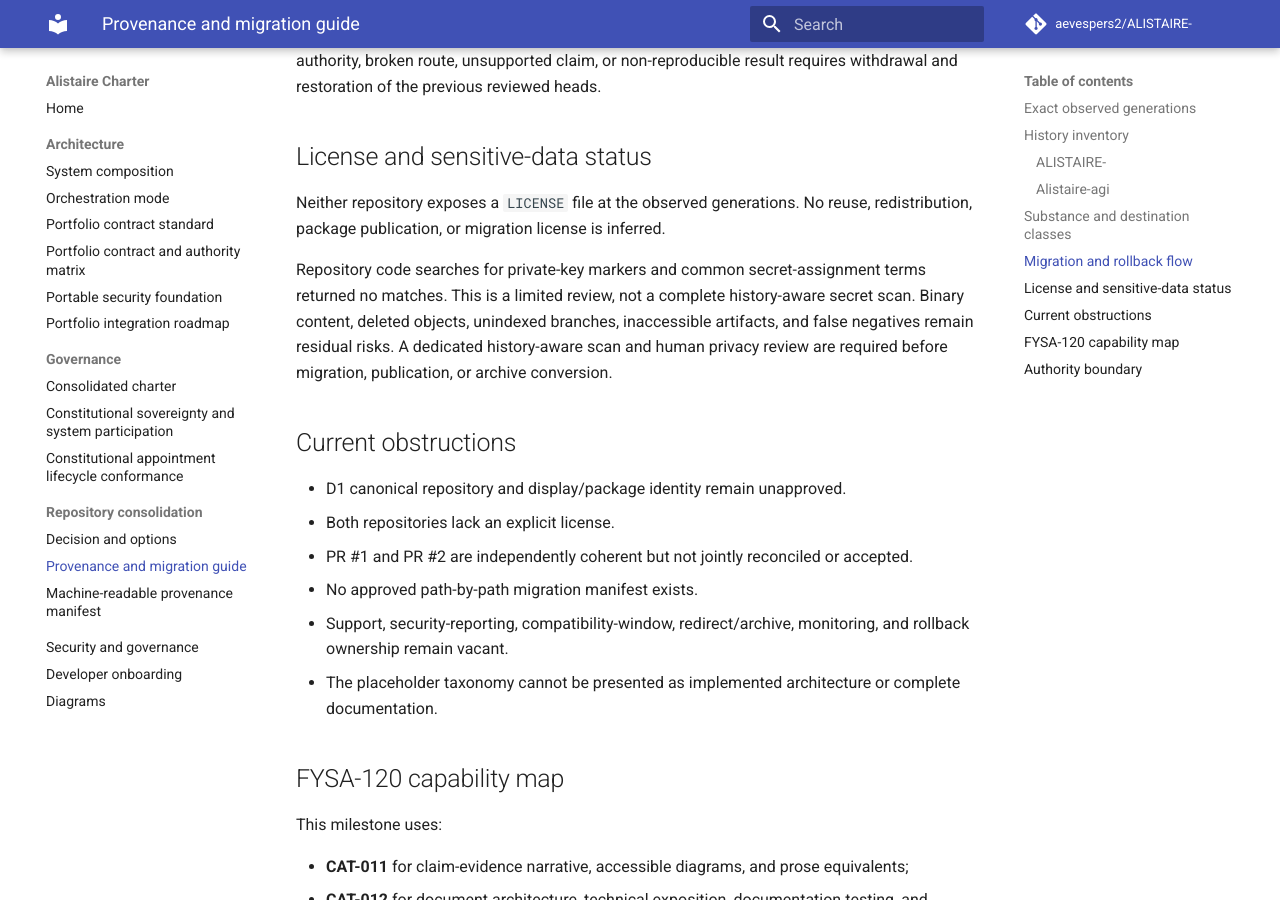
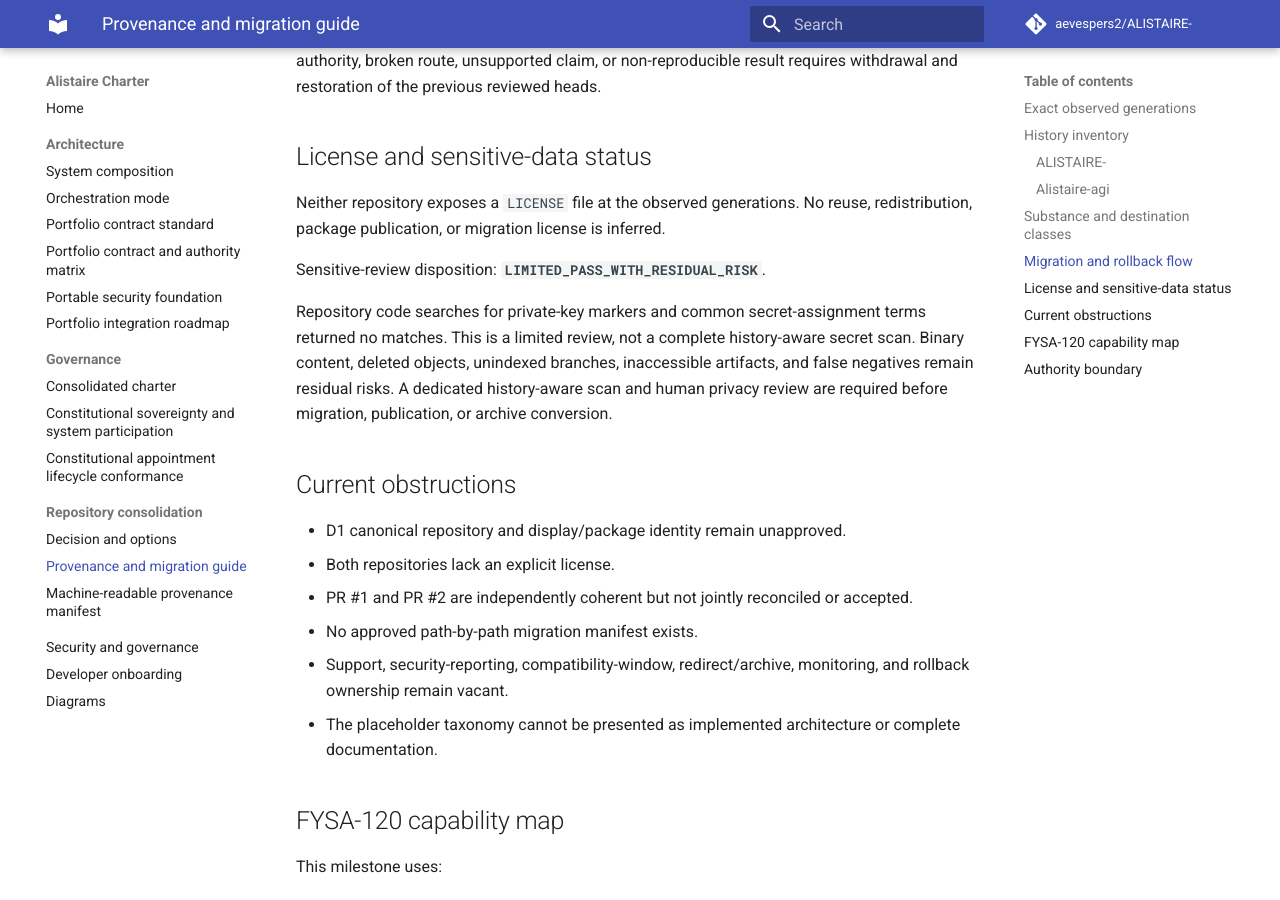
Before and after one commit to aevespers2/ALISTAIRE-, an MkDocs documentation site: the page built from docs/repository-provenance-and-migration.md, in a window 1280 px wide and 900 px high, scrolled down 3681 px. Built offline with MkDocs 1.6.1 and Material for MkDocs 9.7.7, drawn with Linux system fonts in a browser that asks for light colours; comment, search, counter and statistics services are not loaded.

Commit message:
fix: expose qualified sensitive-review disposition

```diff
--- a/docs/repository-provenance-and-migration.md
+++ b/docs/repository-provenance-and-migration.md
@@ -63,6 +63,8 @@ flowchart TD
 
 Neither repository exposes a `LICENSE` file at the observed generations. No reuse, redistribution, package publication, or migration license is inferred.
 
+Sensitive-review disposition: **`LIMITED_PASS_WITH_RESIDUAL_RISK`**.
+
 Repository code searches for private-key markers and common secret-assignment terms returned no matches. This is a limited review, not a complete history-aware secret scan. Binary content, deleted objects, unindexed branches, inaccessible artifacts, and false negatives remain residual risks. A dedicated history-aware scan and human privacy review are required before migration, publication, or archive conversion.
 
 ## Current obstructions
```
